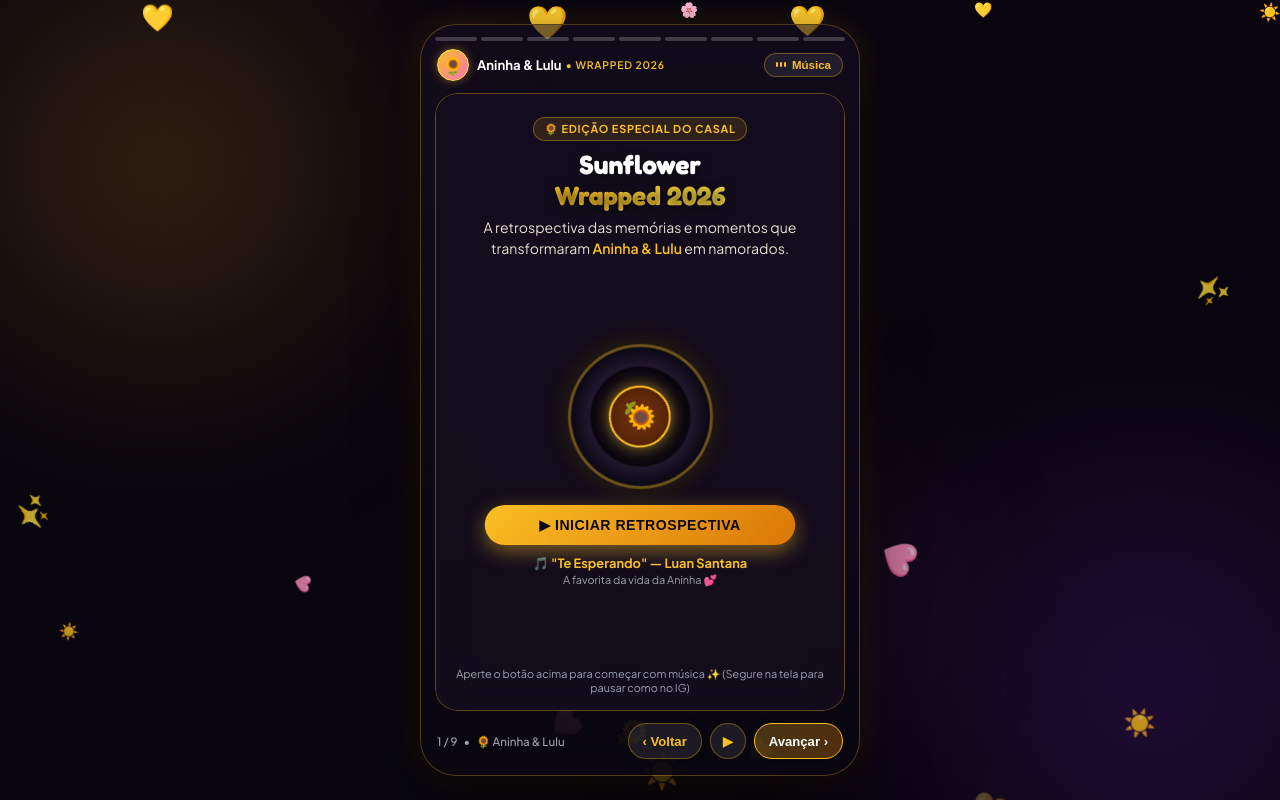
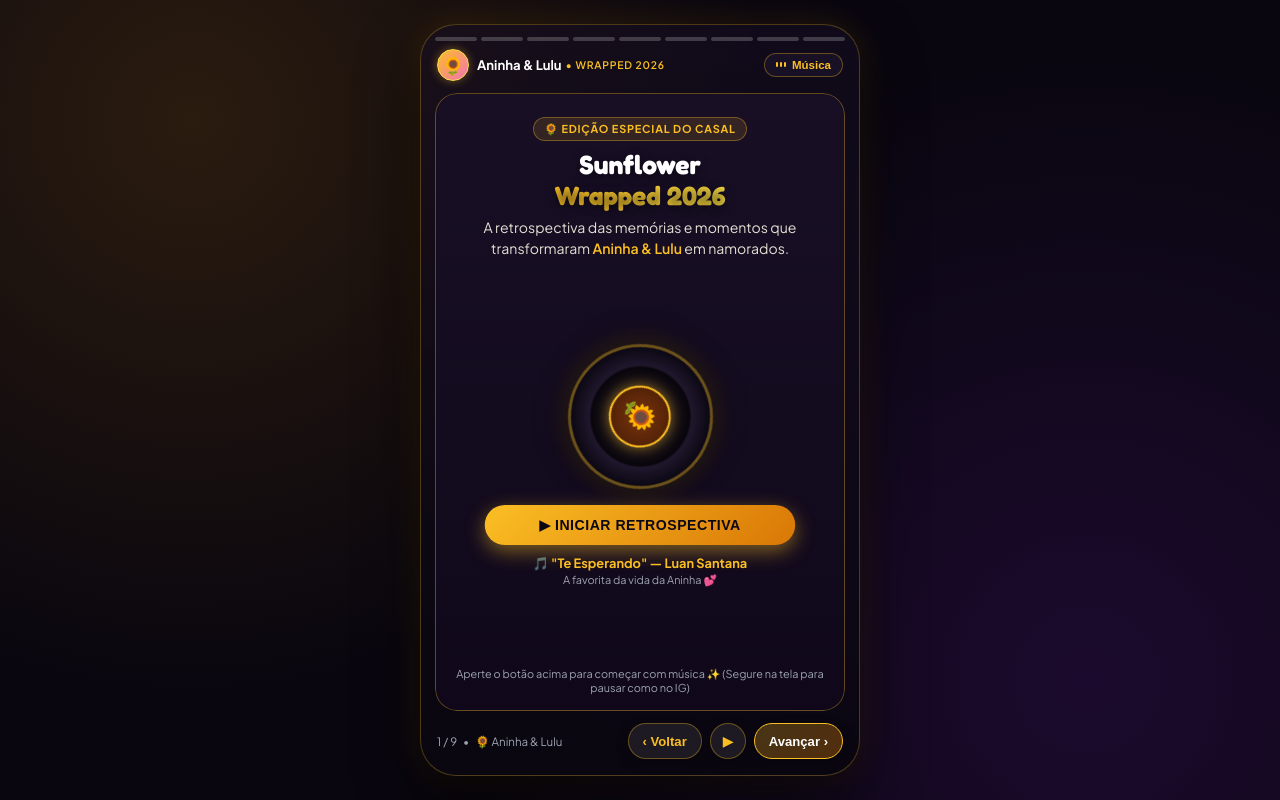
Before and after one commit to LewRaw/ana-e-lulu-wrapped, a plain HTML site: page index.html in a window 1280 px wide. Drawn offline with nearby package versions, Linux system fonts and the light colour scheme; a web font is replaced by a local one.

Commit message:
perf: remover blur pesados, particulas DOM e backdrop-filter; preload none para audio

```diff
--- a/index.html
+++ b/index.html
@@ -9,10 +9,10 @@
   <!-- Google Fonts -->
   <link rel="preconnect" href="https://fonts.googleapis.com" />
   <link rel="preconnect" href="https://fonts.gstatic.com" crossorigin />
-  <link href="https://fonts.googleapis.com/css2?family=Fredoka:wght@400;500;600;700&family=Plus+Jakarta+Sans:wght@300;400;500;600;700;800&family=Playfair+Display:ital,wght@0,600;0,700;1,600&display=swap" rel="stylesheet" />
-
-  <!-- Canvas Confetti -->
-  <script src="https://cdn.jsdelivr.net/npm/canvas-confetti@1.6.0/dist/confetti.browser.min.js"></script>
+  <link href="https://fonts.googleapis.com/css2?family=Fredoka:wght@600;700&family=Playfair+Display:ital,wght@0,600;1,600&family=Plus+Jakarta+Sans:wght@400;600;700&display=swap" rel="stylesheet" />
+
+  <!-- Canvas Confetti (Diferido) -->
+  <script defer src="https://cdn.jsdelivr.net/npm/canvas-confetti@1.6.0/dist/confetti.browser.min.js"></script>
 
   <style>
     *, *::before, *::after {
@@ -51,84 +51,16 @@
       position: relative;
     }
 
-    /* Ambient Glowing Orbs */
+    /* Ambient Glowing Background (Gradientes CSS nativos ultra-leves: 0% uso de GPU) */
     .ambient-bg {
       position: fixed;
       inset: 0;
       pointer-events: none;
       z-index: 0;
-      overflow: hidden;
-    }
-
-    .orb {
-      position: absolute;
-      border-radius: 50%;
-      filter: blur(120px);
-      opacity: 0.38;
-      animation: floatOrb 18s ease-in-out infinite alternate;
-    }
-
-    .orb-1 {
-      width: 440px;
-      height: 440px;
-      background: radial-gradient(circle, var(--amber-glow), transparent 70%);
-      top: -80px;
-      left: -80px;
-    }
-
-    .orb-2 {
-      width: 500px;
-      height: 500px;
-      background: radial-gradient(circle, #7e22ce, transparent 70%);
-      bottom: -100px;
-      right: -100px;
-      animation-delay: -7s;
-    }
-
-    .orb-3 {
-      width: 320px;
-      height: 320px;
-      background: radial-gradient(circle, var(--pink-soft), transparent 70%);
-      top: 50%;
-      left: 50%;
-      transform: translate(-50%, -50%);
-      opacity: 0.2;
-      animation-delay: -12s;
-    }
-
-    @keyframes floatOrb {
-      0% { transform: translate(0, 0) scale(1); }
-      50% { transform: translate(35px, 40px) scale(1.1); }
-      100% { transform: translate(-25px, 15px) scale(0.95); }
-    }
-
-    /* Floating Sunflower Petals & Hearts */
-    #particles-container {
-      position: fixed;
-      inset: 0;
-      pointer-events: none;
-      z-index: 1;
-      overflow: hidden;
-    }
-
-    .particle {
-      position: absolute;
-      pointer-events: none;
-      user-select: none;
-      animation: riseAndWobble linear infinite;
-    }
-
-    @keyframes riseAndWobble {
-      0% {
-        transform: translateY(105vh) translateX(0) rotate(0deg);
-        opacity: 0;
-      }
-      15% { opacity: 0.75; }
-      85% { opacity: 0.75; }
-      100% {
-        transform: translateY(-10vh) translateX(40px) rotate(360deg);
-        opacity: 0;
-      }
+      background:
+        radial-gradient(circle at 15% 15%, rgba(245, 158, 11, 0.14) 0%, transparent 45%),
+        radial-gradient(circle at 85% 85%, rgba(126, 34, 206, 0.16) 0%, transparent 50%),
+        #09060f;
     }
 
     /* Main Container */
@@ -241,7 +173,7 @@
     }
 
     .audio-btn {
-      background: rgba(255, 255, 255, 0.08);
+      background: rgba(26, 17, 38, 0.95);
       border: 1px solid var(--border-gold);
       color: var(--gold-primary);
       border-radius: 999px;
@@ -252,7 +184,6 @@
       display: flex;
       align-items: center;
       gap: 6px;
-      backdrop-filter: blur(10px);
       transition: all 0.25s ease;
     }
 
@@ -309,13 +240,13 @@
       flex-direction: column;
       justify-content: space-between;
       opacity: 0;
-      transform: scale(0.96) translateY(14px);
+      visibility: hidden;
+      transform: scale(0.97) translateY(8px);
       pointer-events: none;
-      transition: opacity 0.45s cubic-bezier(0.16, 1, 0.3, 1), transform 0.45s cubic-bezier(0.16, 1, 0.3, 1);
-      background: var(--bg-card);
+      transition: opacity 0.35s ease, transform 0.35s ease, visibility 0.35s ease;
+      background: linear-gradient(180deg, #180f25 0%, #10081a 100%);
       border: 1px solid var(--border-gold);
       border-radius: 22px;
-      backdrop-filter: blur(25px);
       overflow-y: auto;
       scrollbar-width: none;
     }
@@ -324,6 +255,7 @@
 
     .story-slide.active {
       opacity: 1;
+      visibility: visible;
       transform: scale(1) translateY(0);
       pointer-events: auto;
       z-index: 15;
@@ -613,7 +545,7 @@
       position: absolute;
       top: 8px;
       right: 8px;
-      background: rgba(0, 0, 0, 0.75);
+      background: rgba(10, 5, 18, 0.92);
       border: 1px solid var(--gold-primary);
       color: var(--gold-primary);
       font-size: 0.68rem;
@@ -621,7 +553,6 @@
       padding: 4px 9px;
       border-radius: 999px;
       cursor: pointer;
-      backdrop-filter: blur(8px);
       z-index: 50;
       display: flex;
       align-items: center;
@@ -1077,18 +1008,11 @@
 </head>
 <body>
 
-  <!-- Ambient Light Background -->
-  <div class="ambient-bg">
-    <div class="orb orb-1"></div>
-    <div class="orb orb-2"></div>
-    <div class="orb orb-3"></div>
-  </div>
-
-  <!-- Rising Sunflower Petals & Hearts -->
-  <div id="particles-container"></div>
-
-  <!-- Audio Element -->
-  <audio id="bg-music" src="musica.mp3" preload="auto" loop></audio>
+  <!-- Ambient Light Background (Zero GPU) -->
+  <div class="ambient-bg"></div>
+
+  <!-- Audio Element (Zero impacto na abertura: preload="none") -->
+  <audio id="bg-music" src="musica.mp3" preload="none" loop></audio>
 
   <!-- App Wrapper -->
   <div class="app-wrapper">
@@ -1331,7 +1255,7 @@
         <div class="slide-visual-box">
           <div class="sunflowers-real-wrapper">
             <div class="sf-photo-frame">
-              <img src="assets/foto_flores_pedido.jpg" alt="Flores do Pedido" />
+              <img src="assets/foto_flores_pedido.jpg" alt="Flores do Pedido" loading="lazy" decoding="async" />
             </div>
             <div class="sf-info-side">
               <div class="sf-mini-card">
@@ -1403,22 +1327,22 @@
           <div class="polaroids-showcase-container">
             <div class="polaroids-scroll-track" id="polaroids-track">
               <div class="polaroid-card active-top" onclick="focusPolaroid(this, 0)">
-                <img src="assets/foto_casal_1.jpg" alt="Aninha e Lulu" />
+                <img src="assets/foto_casal_1.jpg" alt="Aninha e Lulu" loading="lazy" decoding="async" />
                 <div class="polaroid-caption">Meu Lugar Favorito 🩷</div>
               </div>
 
               <div class="polaroid-card" onclick="focusPolaroid(this, 1)">
-                <img src="assets/foto_jantar.jpg" alt="Jantar Especial" />
+                <img src="assets/foto_jantar.jpg" alt="Jantar Especial" loading="lazy" decoding="async" />
                 <div class="polaroid-caption">Nossos Jantares 🍝</div>
               </div>
 
               <div class="polaroid-card" onclick="focusPolaroid(this, 2)">
-                <img src="assets/foto_viagem_1.jpg" alt="Passeio Juntos" />
+                <img src="assets/foto_viagem_1.jpg" alt="Passeio Juntos" loading="lazy" decoding="async" />
                 <div class="polaroid-caption">Passeando Juntinhos 🚗</div>
               </div>
 
               <div class="polaroid-card" onclick="focusPolaroid(this, 3)">
-                <img src="assets/foto_casal_2.jpg" alt="Aninha e Lulu Abraçadinhos" />
+                <img src="assets/foto_casal_2.jpg" alt="Aninha e Lulu Abraçadinhos" loading="lazy" decoding="async" />
                 <div class="polaroid-caption">O Teu Abraço ☀️</div>
               </div>
             </div>
@@ -1502,21 +1426,6 @@
   </div>
 
   <script>
-    // ── GERAÇÃO DE PÉTALAS E CORAÇÕES FLUTUANTES ──
-    const particlesContainer = document.getElementById('particles-container');
-    const particleIcons = ['🌻', '🩷', '☀️', '✨', '💛', '🌸'];
-
-    for (let i = 0; i < 20; i++) {
-      const p = document.createElement('div');
-      p.className = 'particle';
-      p.textContent = particleIcons[Math.floor(Math.random() * particleIcons.length)];
-      p.style.left = (Math.random() * 100) + 'vw';
-      p.style.fontSize = (0.9 + Math.random() * 1.3) + 'rem';
-      p.style.animationDuration = (8 + Math.random() * 10) + 's';
-      p.style.animationDelay = (Math.random() * 8) + 's';
-      particlesContainer.appendChild(p);
-    }
-
     // ── CONFIGURAÇÃO DOS STORIES (9 SLIDES) ──
     const TOTAL_SLIDES = 9;
 
```
